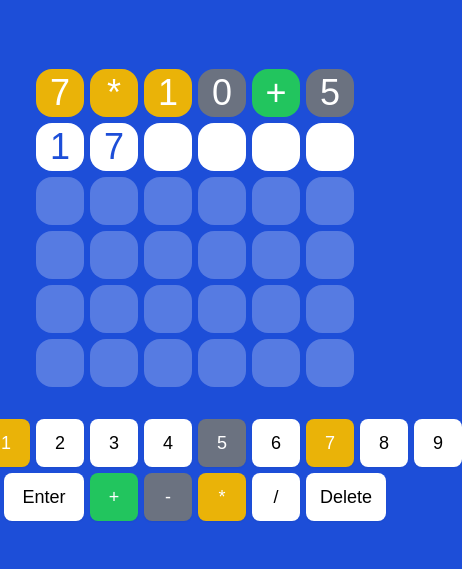
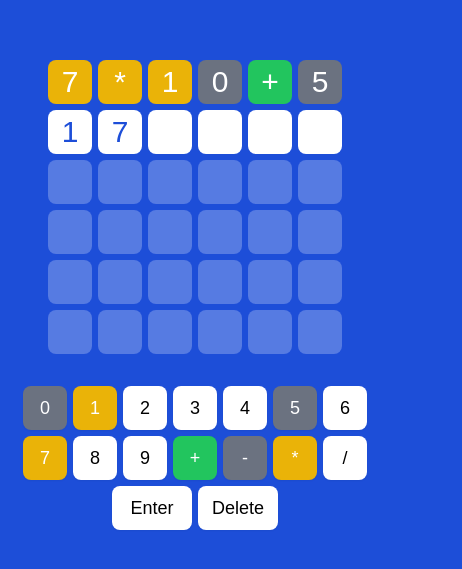
Before and after one commit to ddanielcruz/mathler, a React (Vite) app: page / in a window 390 px wide. Shown: the part 127-696 px from the top of the page, 462 px wide, since content can reach past the window. Built offline with nearby package versions, Linux system fonts and the light colour scheme.

Commit message:
style: adapt to mobile and adjust styles

```diff
--- a/src/components/game/guess-key.tsx
+++ b/src/components/game/guess-key.tsx
@@ -14,7 +14,7 @@ export function GuessKey({ value, active, className }: GuessKeyProps) {
   return (
     <div
       className={cn(
-        'flex size-12 items-center justify-center rounded-2xl text-4xl text-white transition-colors sm:size-14',
+        'flex size-11 items-center justify-center rounded-lg text-3xl text-white transition-colors sm:size-14 sm:text-4xl',
         // Default state (not played)
         !active && !keyState && 'bg-white/25',
         // Active input state
--- a/src/components/game/keyboard-key.tsx
+++ b/src/components/game/keyboard-key.tsx
@@ -4,19 +4,20 @@ import { cn } from '@/lib/tailwind';
 interface KeyboardKeyProps {
   value: string;
   wide?: boolean;
+  className?: string;
 }
 
-export function KeyboardKey({ value, wide = false }: KeyboardKeyProps) {
+export function KeyboardKey({ value, wide = false, className }: KeyboardKeyProps) {
   const { keys } = useGame();
   const keyState = value ? keys[value.toLowerCase() as GuessKey] : undefined;
 
   return (
     <button
       className={cn(
-        'flex h-12 items-center justify-center rounded-lg text-lg font-medium shadow-sm transition-colors',
+        'flex size-11 items-center justify-center rounded-lg text-lg font-medium shadow-sm transition-all sm:size-14 sm:text-xl',
         'focus:outline-none focus:ring-2 focus:ring-white focus:ring-offset-2 focus:ring-offset-blue-700',
         'active:scale-95',
-        wide ? 'w-20' : 'w-12',
+        wide && 'w-20 sm:w-24',
         // Default state
         !keyState && 'bg-white text-black hover:brightness-95 active:brightness-90',
         // Game states
@@ -24,6 +25,7 @@ export function KeyboardKey({ value, wide = false }: KeyboardKeyProps) {
         keyState === 'present' &&
           'bg-yellow-500 text-white hover:bg-yellow-600 active:bg-yellow-700',
         keyState === 'correct' && 'bg-green-500 text-white hover:bg-green-600 active:bg-green-700',
+        className,
       )}
     >
       {value}
--- /dev/null
+++ b/src/components/game/keyboard-operators.tsx
@@ -0,0 +1,9 @@
+import { OPERATORS } from '@/contexts/game';
+
+import { KeyboardKey } from './keyboard-key';
+
+export function KeyboardOperators({ className }: { className?: string }) {
+  return OPERATORS.map((operator) => (
+    <KeyboardKey key={operator} value={operator} className={className} />
+  ));
+}
--- a/src/components/game/keyboard.tsx
+++ b/src/components/game/keyboard.tsx
@@ -1,23 +1,23 @@
-import { DIGITS, OPERATORS } from '@/contexts/game';
+import { DIGITS } from '@/contexts/game';
 
 import { KeyboardKey } from './keyboard-key';
+import { KeyboardOperators } from './keyboard-operators';
 
 export function Keyboard() {
   return (
     <div className="flex flex-col items-center gap-1.5 sm:gap-2">
       {/* Digits row */}
-      <div className="flex gap-1.5">
+      <div className="grid grid-cols-7 gap-1.5 sm:flex">
         {DIGITS.map((digit) => (
           <KeyboardKey key={digit} value={digit} />
         ))}
+        <KeyboardOperators className="inline-flex sm:hidden" />
       </div>
 
       {/* Operators and control row */}
       <div className="flex gap-1.5">
         <KeyboardKey wide value="Enter" />
-        {OPERATORS.map((operator) => (
-          <KeyboardKey key={operator} value={operator} />
-        ))}
+        <KeyboardOperators className="hidden sm:inline-flex" />
         <KeyboardKey wide value="Delete" />
       </div>
     </div>
```
